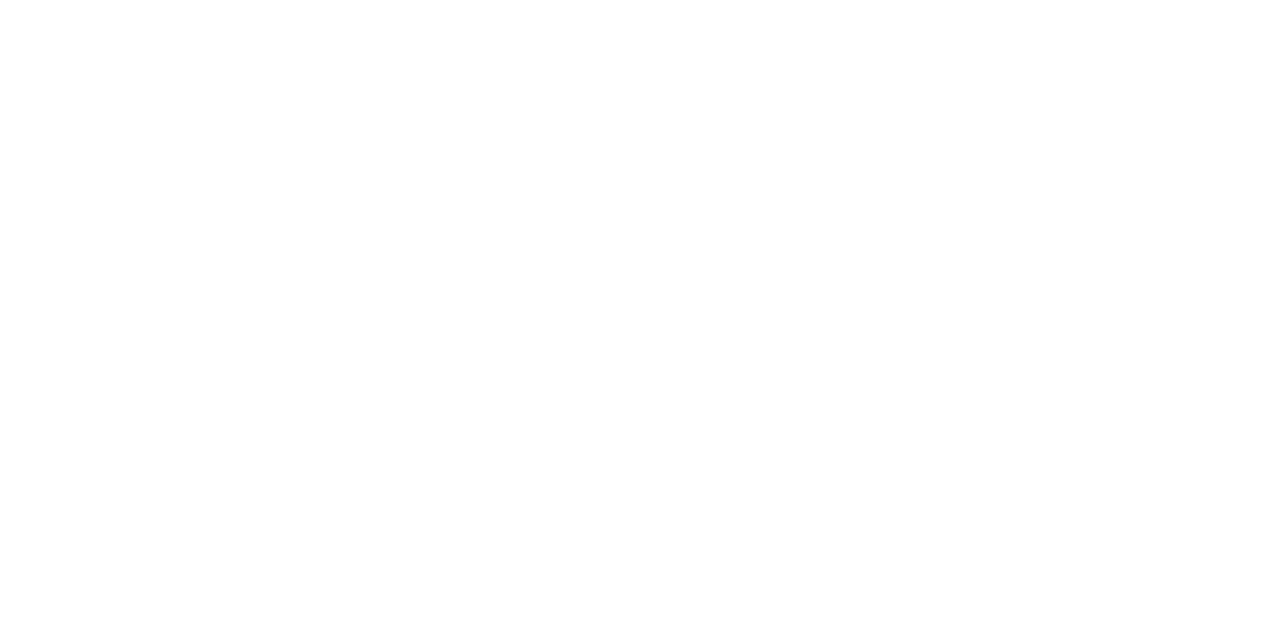
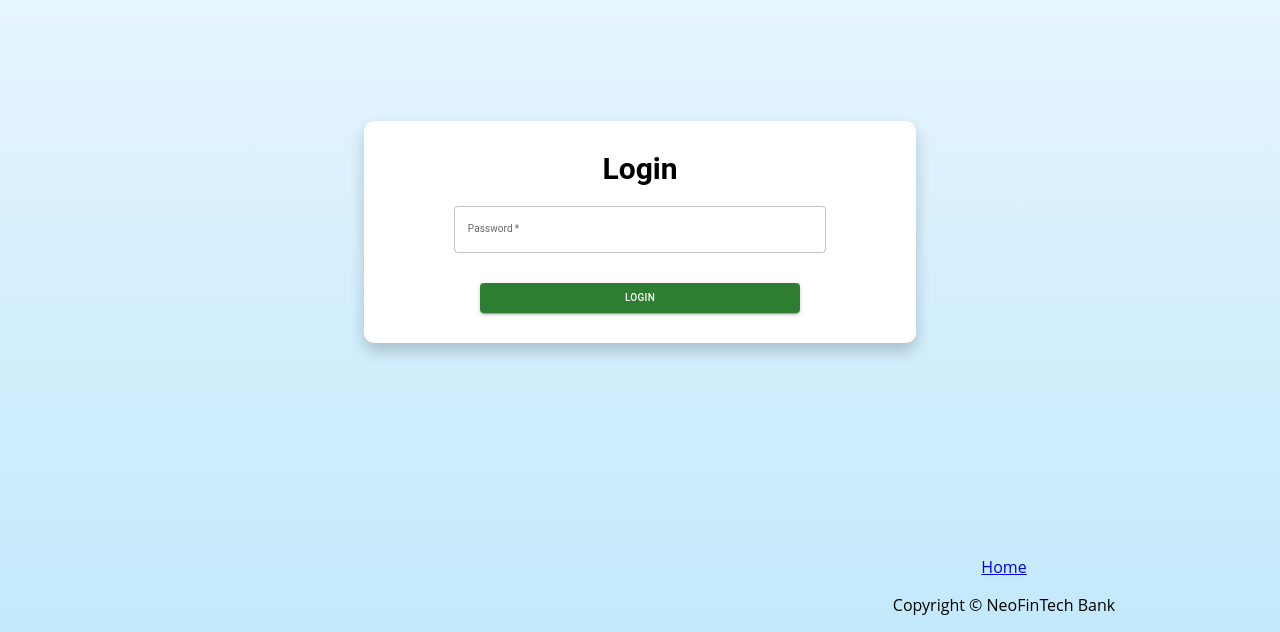
Before and after one commit to BANK-APP-GROUP-4/frontend, a React (Create React App) app: page /admin/login in a window 1280 px wide. Before the commit this address had no page. Shown: the part 168-800 px from the top of the page. Built offline with nearby package versions, Linux system fonts and the light colour scheme.

Commit message:
updatedAdminScreens

```diff
--- a/src/App.js
+++ b/src/App.js
@@ -9,6 +9,8 @@
 import AccountStatement from "./screens/AccountStatement";
 import CustomerDetails from "./screens/CustomerDetails";
 import ResetPassword from "./screens/ResetPassword";
+import AdminDashboard from './screens/AdminDashboard';
+import AdminLogin from './screens/AdminLogin';
 function App() {
   return (
     <div className="App">
@@ -23,6 +25,8 @@
         <Route path="/customer/account-statement" element={<AccountStatement />} />
         <Route path="/customer/details" element={<CustomerDetails />} />
         <Route path="/customer/reset-password" element={<ResetPassword />} />
+        <Route path= "/admin/login" element= {<AdminLogin/>}/>
+        <Route path= "/admin/dashboard" element = {<AdminDashboard/>}/>
       </Routes>
       </BrowserRouter>
     </div>
--- /dev/null
+++ b/src/components/AdminNavbar.js
@@ -0,0 +1,26 @@
+import React from 'react';
+import { LogoutService } from '../actions/CustomerActions';
+import { Link } from 'react-router-dom';
+import Footer from './Footer';
+const AdminNavbar = () => {
+    const handleLogout = () => {
+        LogoutService.logout();
+    }
+    return (
+        <div>
+
+            <div className='customer-top-navbar' style={{background: "#c2e9fb", borderBottomColor: "white" }}>
+
+                    <Link className='site-logo-text' to="/" >
+                    NeoFinTech
+                    </Link>
+
+
+                    <button className='logout-btn' onClick={handleLogout}>Logout</button>
+
+            </div>
+            <Footer />
+        </div>
+    )
+}
+export default AdminNavbar;
--- /dev/null
+++ b/src/screens/AdminDashboard.js
@@ -0,0 +1,23 @@
+import React, { useState } from 'react'
+import { Link } from 'react-router-dom';
+import { Container, Typography, TextField, Button, Box } from "@mui/material";
+import AdminNavbar from '../components/AdminNavbar';
+import SummaryPNG from "../assets/summary.png";
+import TransferPNG from "../assets/transfer.png";
+import Footer from '../components/Footer';
+
+const AdminDashboard = () => {
+    return(
+        <div className="admin-dashboard-container">
+        <AdminNavbar />
+        <div className='admin-greeting'>
+            <h2>Welcome, Admin</h2>
+
+        </div>
+         </div>
+
+    )
+}
+
+
+export default AdminDashboard;
--- /dev/null
+++ b/src/screens/AdminLogin.js
@@ -0,0 +1,65 @@
+import React, { useState } from "react";
+import { Link } from "react-router-dom";
+import { Container, Typography, TextField, Button, Box } from "@mui/material";
+import Footer from "../components/Footer";
+
+const AdminLogin = () => {
+    const [username, setUsername] = useState("");
+    const [password, setPassword] = useState("");
+
+    const handleLogin = (e) => {
+        e.preventDefault();
+        // Add your login logic here
+    };
+
+    return (
+        <div
+        style={{
+            background: "linear-gradient(to bottom, #f0f8ff, #c2e9fb)",
+            minHeight: "100vh",
+            display: "flex",
+            alignItems: "center",
+            justifyContent: "center",
+
+        }}>
+            <Container maxWidth="sm">
+                <Box
+                    sx={{
+                        padding: "1rem",
+                        boxShadow: "0px 8px 16px rgba(0, 0, 0, 0.2)",
+                        backgroundColor: "#fff",
+                        borderRadius: "10px",
+                        top: "-50px",
+                    }}
+                >
+                    <Typography variant="h3" style={{ fontWeight: "bold", marginBottom: "20px", marginTop: "20px" }}>
+                        Login
+                    </Typography>
+                    <form onSubmit={handleLogin}>
+
+                        <TextField
+                            fullWidth
+                            label="Password"
+                            type="password"
+                            value={password}
+                            onChange={(e) => setPassword(e.target.value)}
+                            required
+                            sx={{ marginBottom: "1rem", width: "70%", height: "70%" }}
+                        />
+                        <Button
+                            type="submit"
+                            variant="contained"
+                            color="success"
+                            sx={{ marginTop: "20px", width: "60%", margin: "20px auto", fontSize: "1rem" }}
+                        >
+                            Login
+                        </Button>
+                    </form>
+                </Box>
+                <Footer />
+            </Container>
+        </div>
+    );
+};
+
+export default AdminLogin;
```
